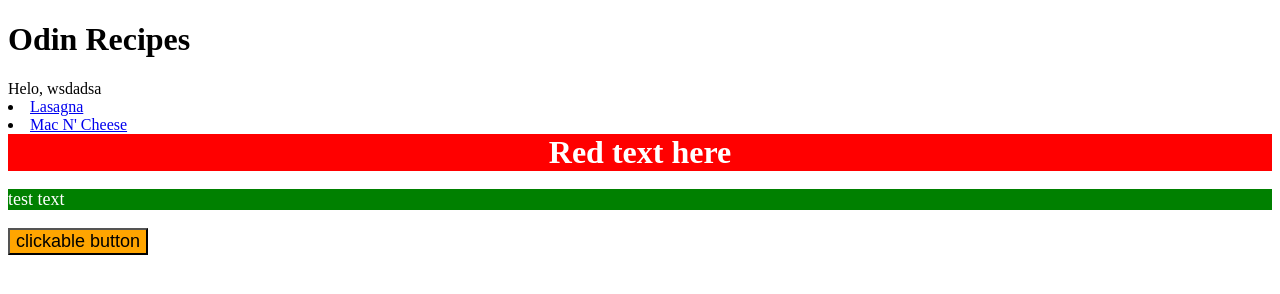
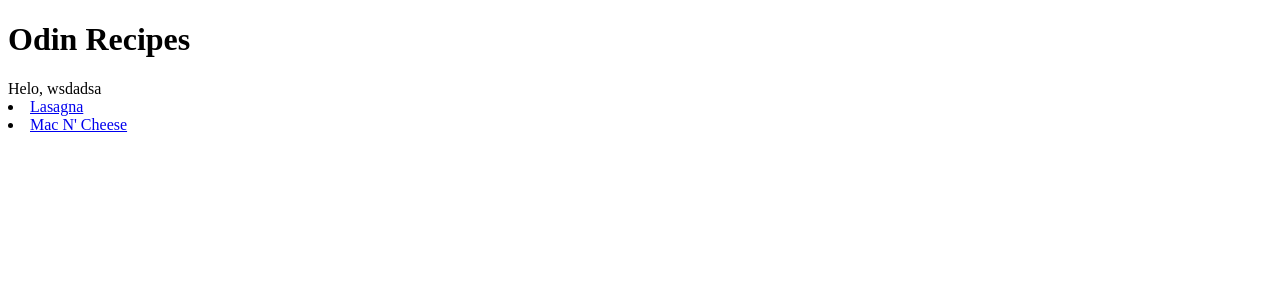
Before and after one commit to iiCarelessness/odin-recipes, a plain HTML site: page index.html in a window 1280 px wide. Drawn offline with Linux system fonts and the light colour scheme.

Commit message:
removed styles.css and foundations related code

```diff
--- a/index.html
+++ b/index.html
@@ -1,24 +1,13 @@
 <!DOCTYPE html>
 <html lang="en">
     <head>
-        <style>
-            p {
-                background-color: green;
-                color: white;
-                font-size: 18px;
-            }
-        </style>
         <meta charset="UTF 8">
         <title>test</title>
-        <link rel="stylesheet" href="styles.css" />
     </head>
     <body>
         <h1>Odin Recipes</h1>
         <div>Helo, wsdadsa</div>
         <li><a href="recipes/lasagna.html">Lasagna</a></li>
         <li><a href="recipes/macncheese.html">Mac N' Cheese</a></li>
-        <div id="onlyredtext">Red text here</div>
-        <p>test text</p>
-        <button style="background-color: orange; font-size: 18px;">clickable button</button>
     </body>
 </html>
--- a/styles.css
+++ /dev/null
@@ -1,16 +0,0 @@
-/* styles.css */
-
- #onlyredtext {
-    color: white;
-    background-color: red;
-    text-align: center;
-    font-size: 32px;
-    font-weight: bold;
-  }
-
-  .alert-text {
-    color: blue;
-    font-family: 'Courier New', Courier, monospace;
-    font-size: 200px;
-    font-weight: 100;
-  }
```
